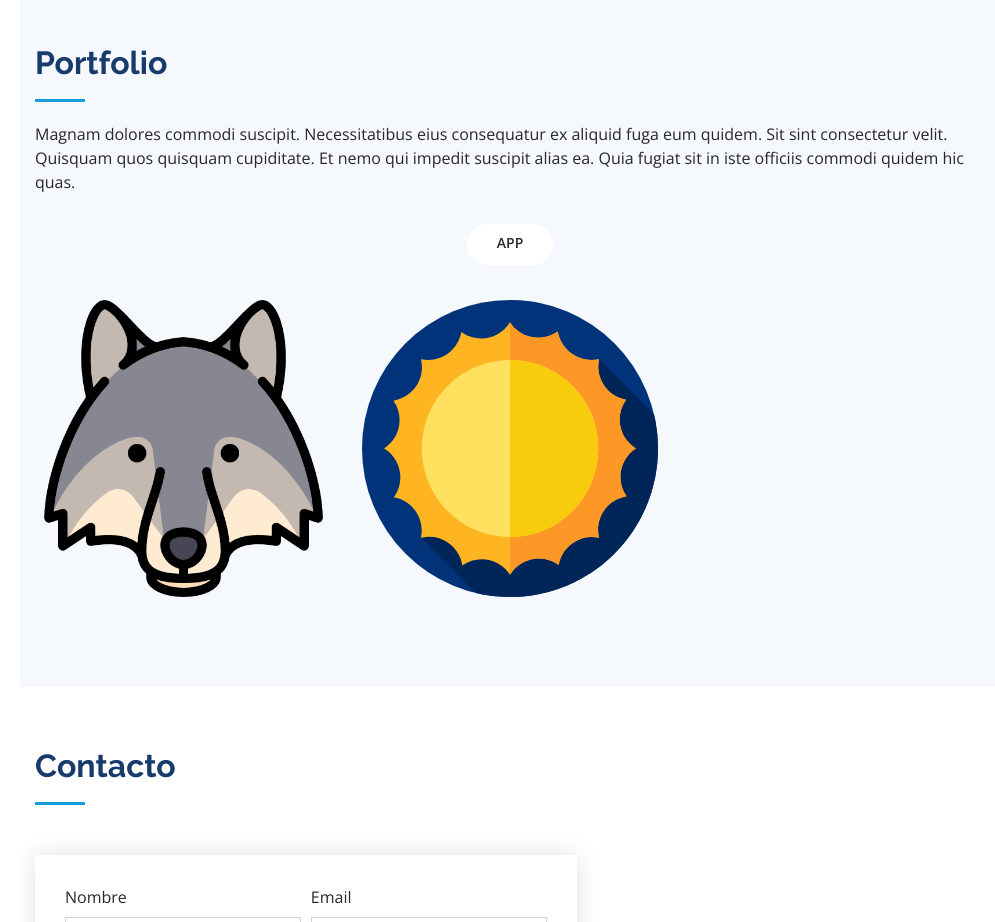
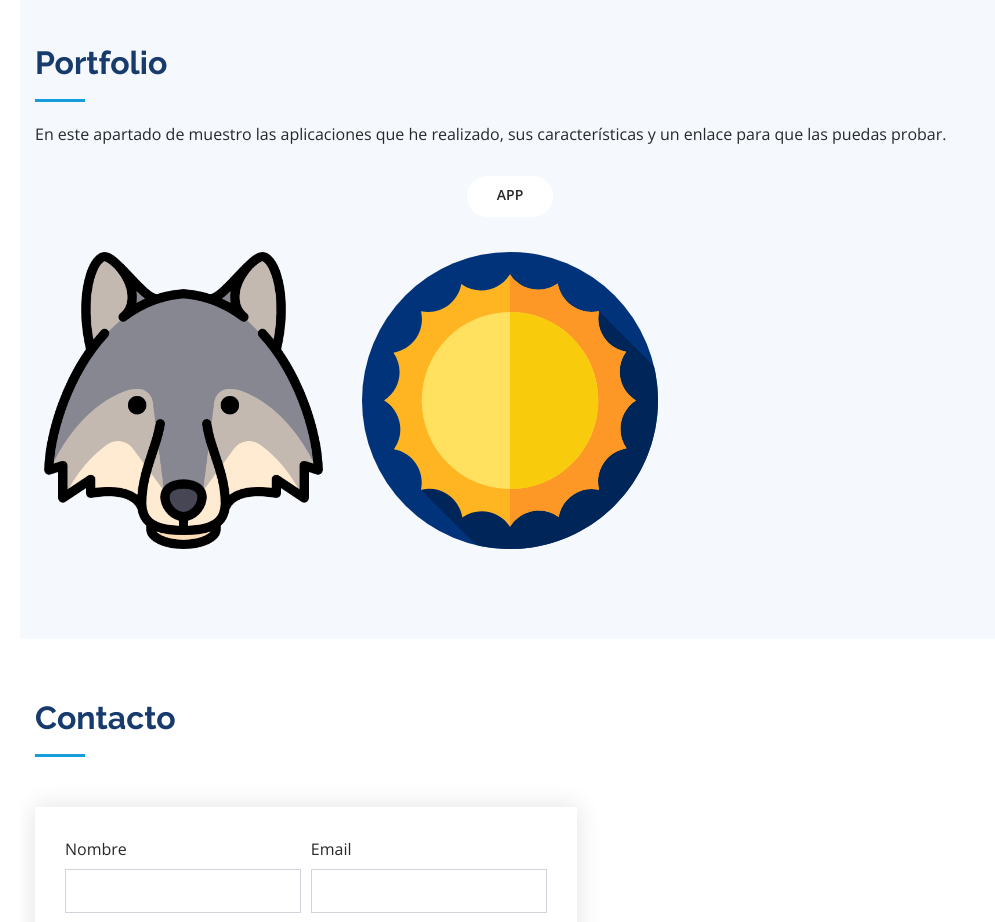
Before and after one commit to Jonnhyx/Portafolio, a plain HTML site: page index.html in a window 1280 px wide. Shown: the part 2920-3842 px from the top of the page, without its empty margins (280-1275 px from the left). Drawn offline with nearby package versions, Linux system fonts and the light colour scheme.

Commit message:
Update index.html

```diff
--- a/index.html
+++ b/index.html
@@ -244,7 +244,7 @@
 
         <div class="section-title">
           <h2>Portfolio</h2>
-          <p>Magnam dolores commodi suscipit. Necessitatibus eius consequatur ex aliquid fuga eum quidem. Sit sint consectetur velit. Quisquam quos quisquam cupiditate. Et nemo qui impedit suscipit alias ea. Quia fugiat sit in iste officiis commodi quidem hic quas.</p>
+          <p>En este apartado de muestro las aplicaciones que he realizado, sus características y un enlace para que las puedas probar.</p>
         </div>
 
         <div class="row" data-aos="fade-up">
```
